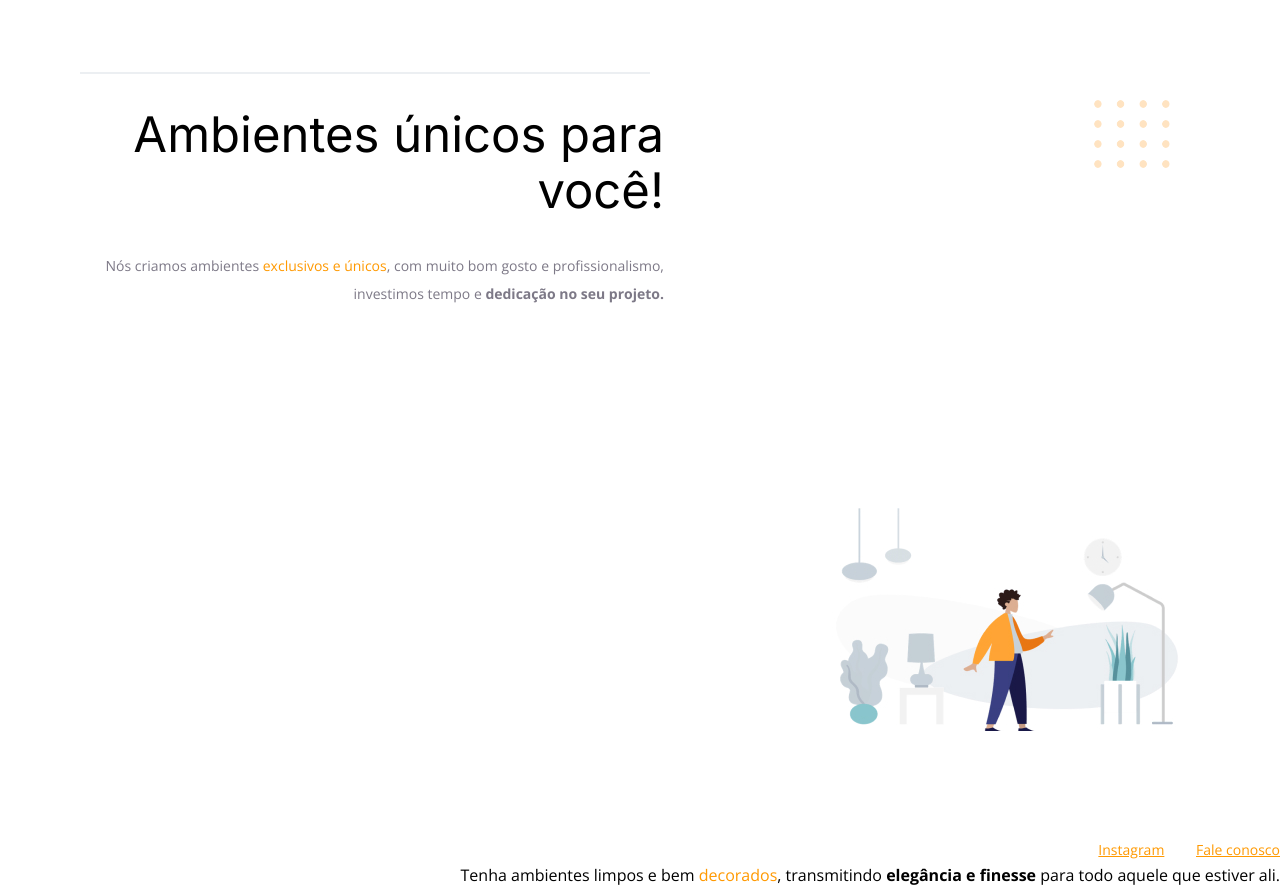
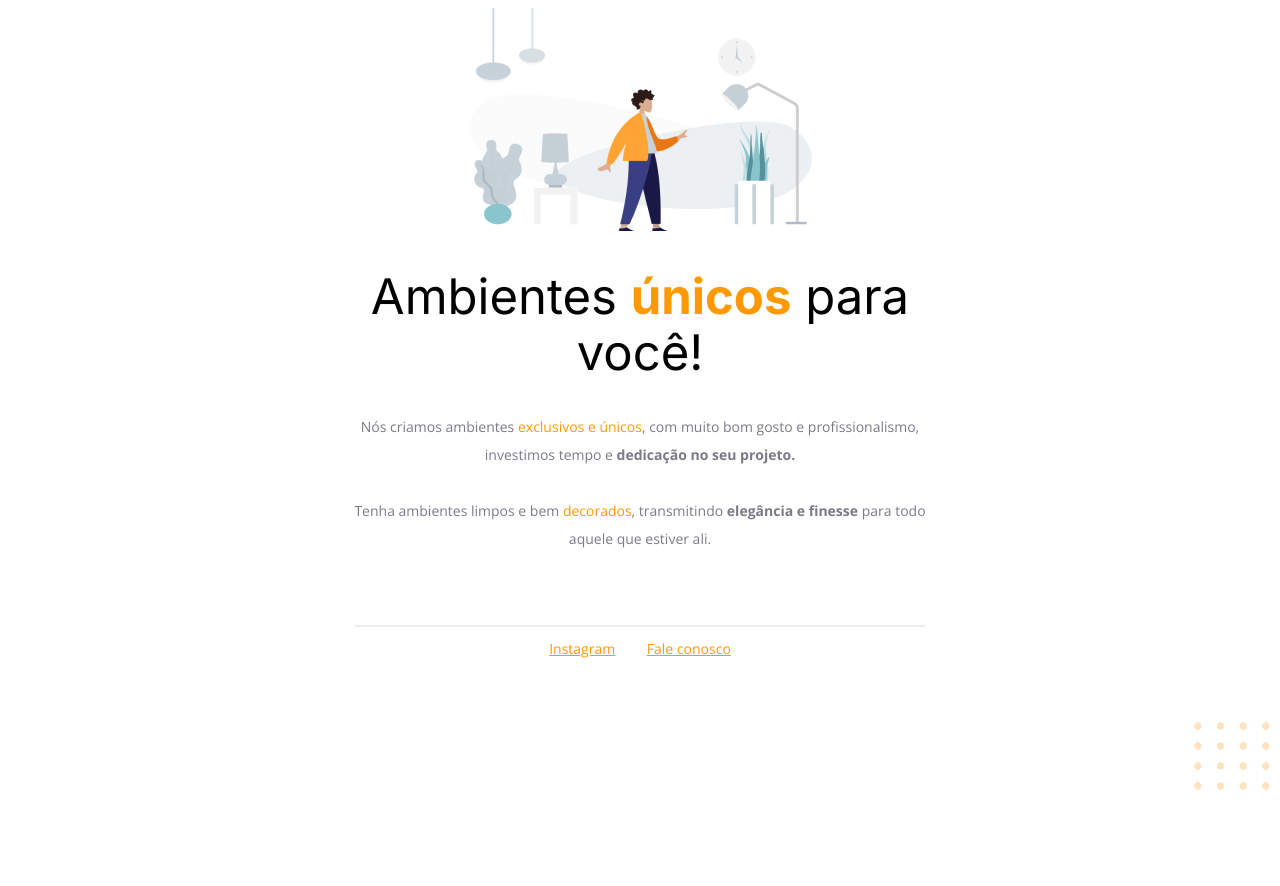
Before and after one commit to RKTST/corrigindoBugs, a plain HTML site: page index.html in a window 1280 px wide. After the commit the page ends 800 px from the top, so only its background shows below. Drawn offline with nearby package versions, Linux system fonts and the light colour scheme.

Commit message:
fixed: Page layout

```diff
--- a/index.html
+++ b/index.html
@@ -20,32 +20,34 @@
   <!-- Tag <body> é o corpo do documento, onde tem as informações que serão mostradas. -->
   <body>
     <div id="hero">
-      <div class="line"></div>
-      <h1>Ambientes únicos para você!</h1>
+
+      <img
+      src="images/img1.jpg"
+      alt="Desenho de uma pessoa vestindo uma camisa amarela em uma sala com Móveis"
+    />
+
+
+      <h1>Ambientes <span>únicos</span> para você!</h1>
       <p>
         Nós criamos ambientes <span>exclusivos e únicos</span>, com muito
         bom gosto e profissionalismo, investimos tempo e
         <strong>dedicação no seu projeto.</strong>
 
-        <br />
-        <br />
+        <br/>
+        <br/>
+
+        Tenha ambientes limpos e bem <span>decorados</span>, transmitindo
+        <strong>elegância e finesse</strong>
+        para todo aquele que estiver ali.
       </p>
     </div>
-    <img
-      src="images/img1.jpg"
-      alt="Desenho de uma pessoa vestindo uma camisa amarela em uma sala com Móveis"
-    />
+
+    <div class="line"></div>
 
     <div id="footer">
-      <a target="_blank" href="https://instagram.com/moveisparavoce"
-        >Instagram</a
-      >
+      <a target="_blank" href="https://instagram.com/moveisparavoce">Instagram</a>
       <a href="mailto:contato@moveisparavoce.com">Fale conosco</a>
     </div>
-
-    Tenha ambientes limpos e bem <span>decorados</span>, transmitindo
-    <strong>elegância e finesse</strong>
-    para todo aquele que estiver ali.
 
     <img
       id="balls"
--- a/style.css
+++ b/style.css
@@ -1,16 +1,11 @@
 body {
   font-family: "Open Sans", sans-serif;
-  text-align: end;
-  margin: 0;
+  text-align: center;
 }
 
 #hero {
     width: 592px;
-    margin: 72px;
-}
-
-img {
-    margin: 100px;
+    margin: 0 auto 72px;
 }
 
 h1 {
@@ -18,12 +13,11 @@ h1 {
   font-size: 49px;
   line-height: 56px;
   font-weight: normal;
+  margin-bottom: 32px;
 }
 
 h1 span {
   font-weight: bold;
-
-  margin-bottom: 32px;
 }
 
 span, a {
@@ -43,14 +37,12 @@ p, #footer {
 .line {
     width: 568px;
     height: 0;
-
-    margin: 0 8px;
-
+    margin: 0 auto 8px;
     border: 1px solid #ECEFF2;
 }
 
 #balls {
     position: fixed;
-    top: 0;
+    bottom: 0;
     right: 0;
 }
```
